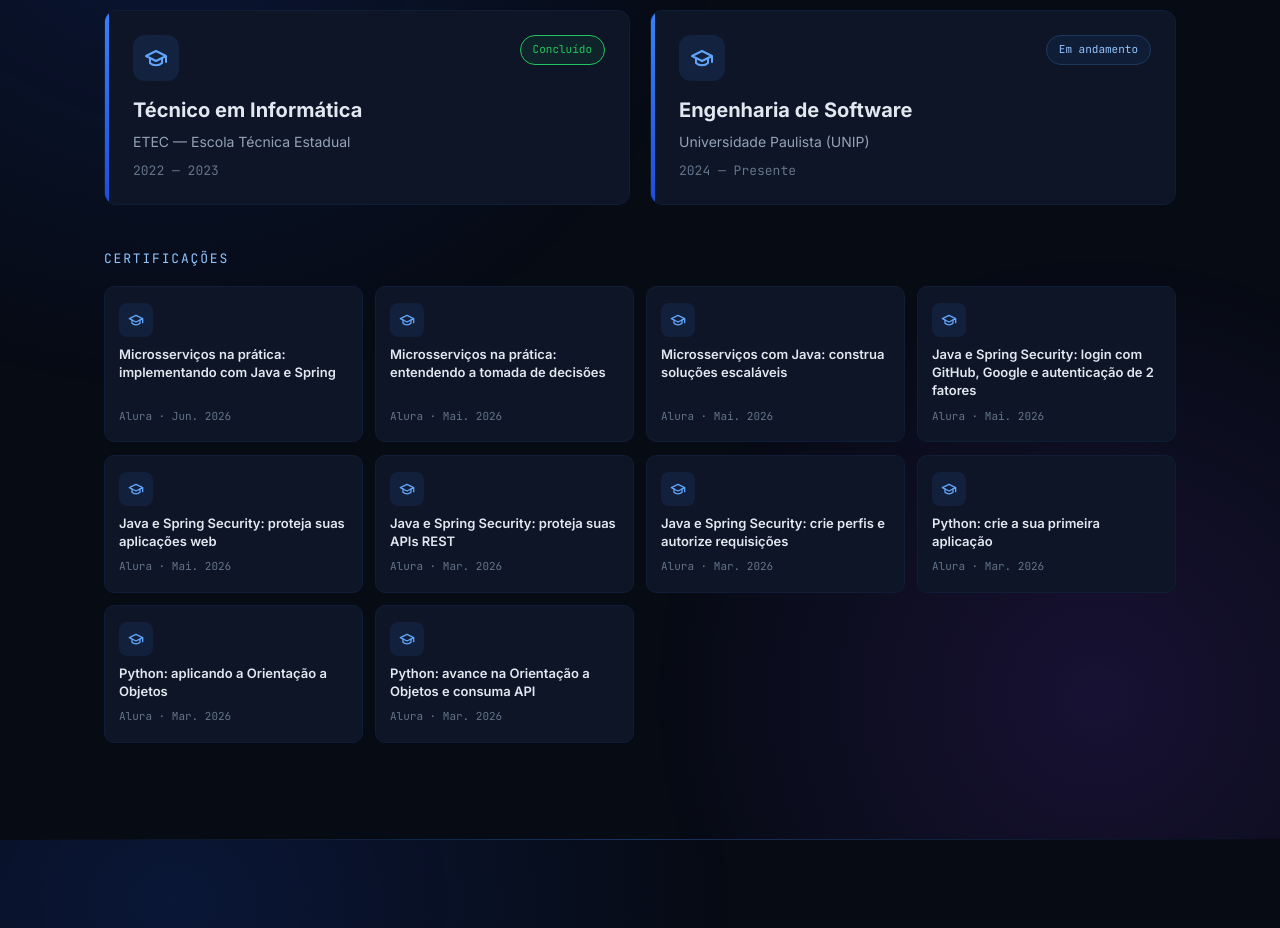
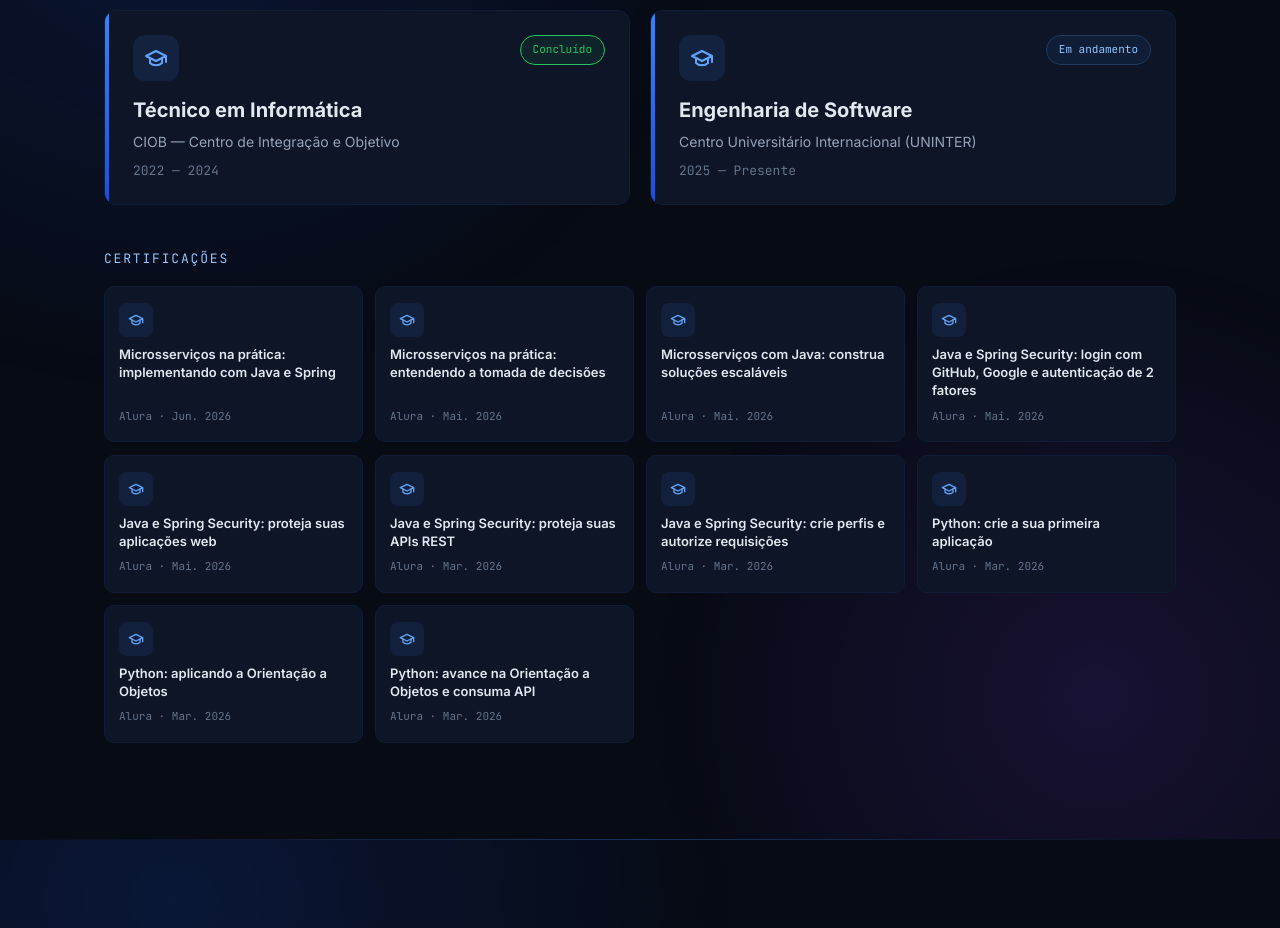
Before and after one commit to zeus-crf/portifolio, an Angular app: page /home in a window 1280 px wide. Shown: the part 5620-6548 px from the top of the page. Built offline with nearby package versions, Linux system fonts and the light colour scheme.

Commit message:
fix: AJuste nos textos de formações

```diff
--- a/src/app/shared/components/organisms/education-section/education.component.ts
+++ b/src/app/shared/components/organisms/education-section/education.component.ts
@@ -29,14 +29,14 @@ export class EducationComponent {
   degrees: Degree[] = [
     {
       title: 'Técnico em Informática',
-      inst: 'ETEC — Escola Técnica Estadual',
-      period: '2022 — 2023',
+      inst: 'CIOB — Centro de Integração e Objetivo',
+      period: '2022 — 2024',
       status: 'Concluído',
     },
     {
       title: 'Engenharia de Software',
-      inst: 'Universidade Paulista (UNIP)',
-      period: '2024 — Presente',
+      inst: 'Centro Universitário Internacional (UNINTER)',
+      period: '2025 — Presente',
       status: 'Em andamento',
     },
   ];
```
